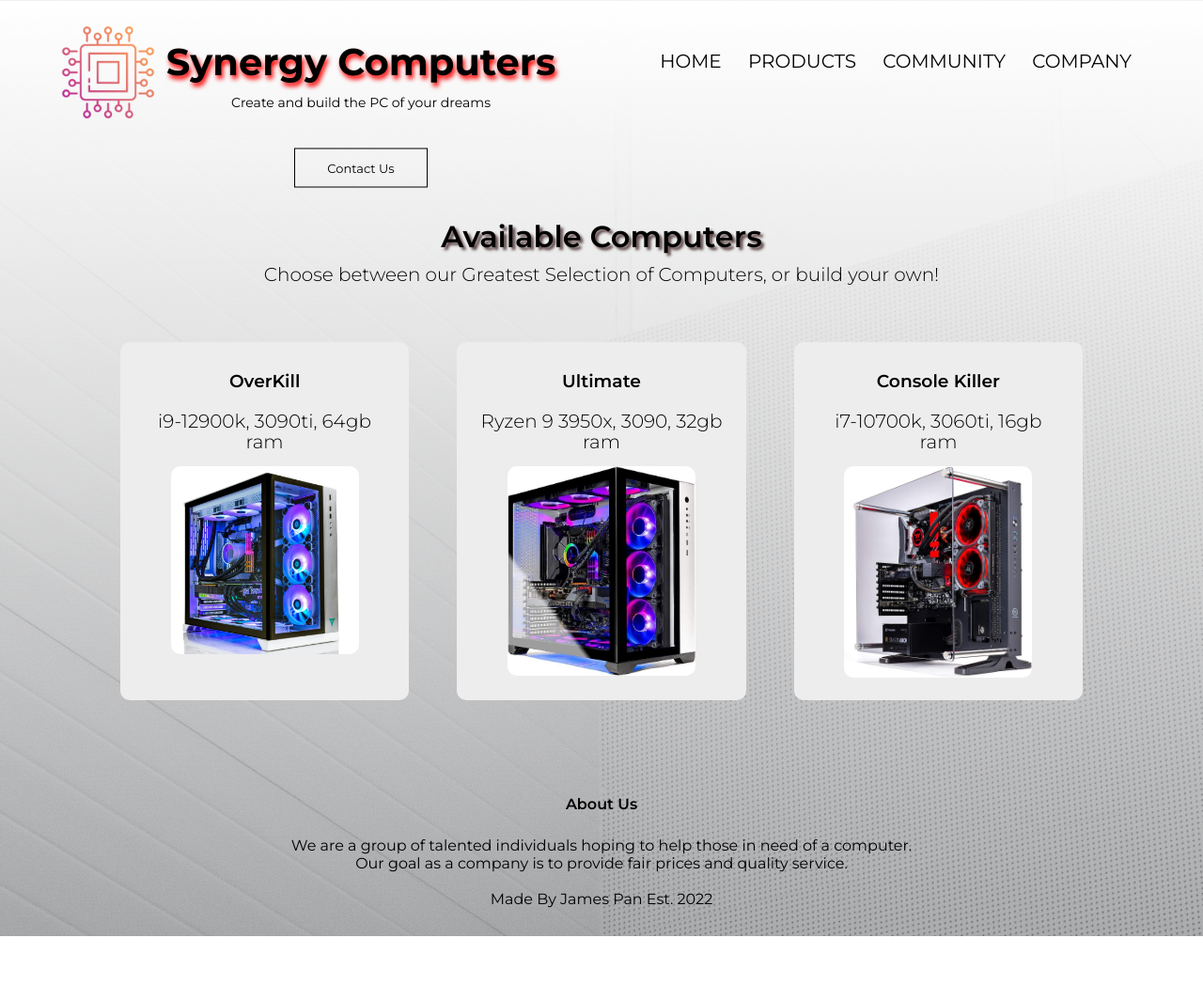
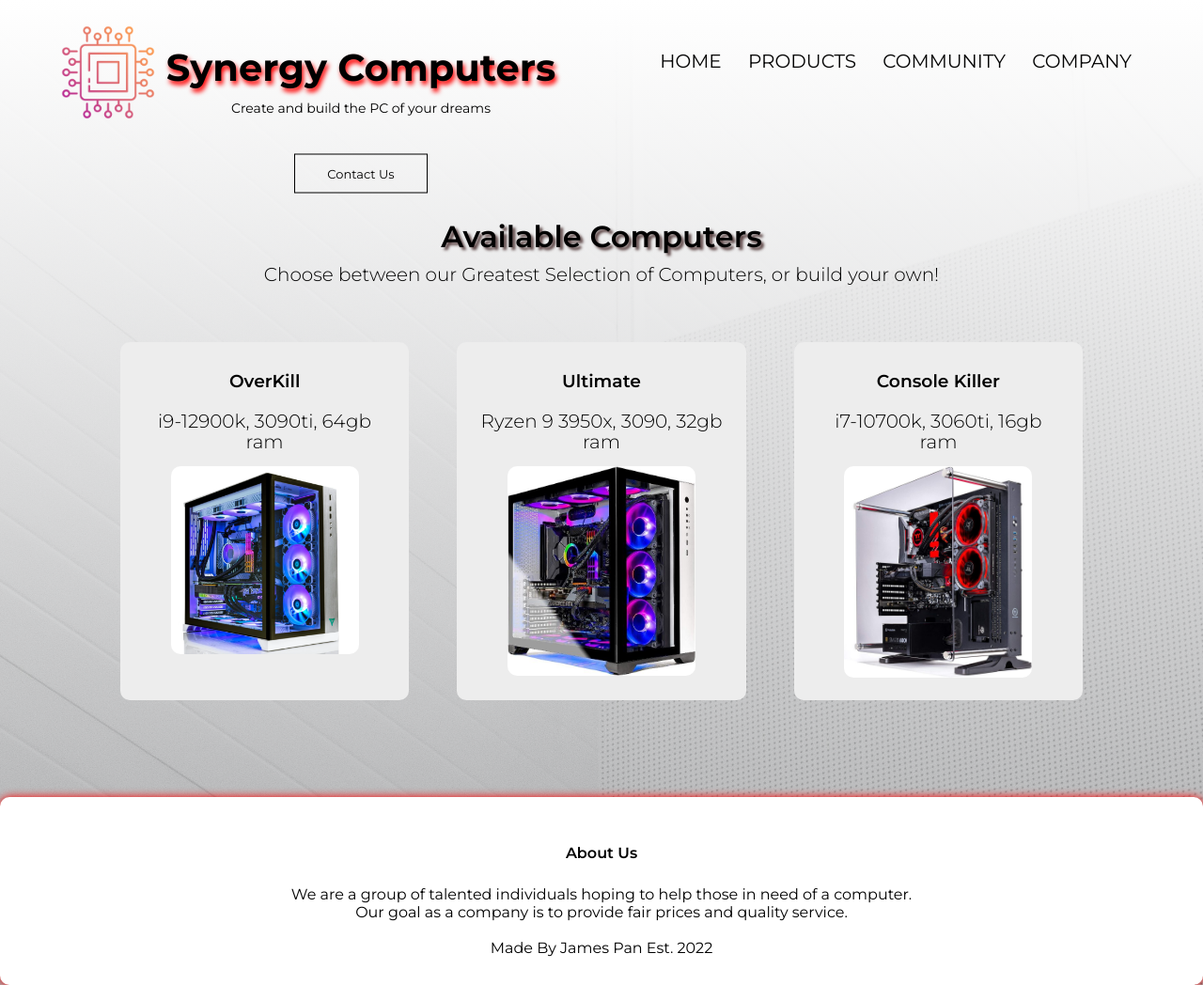
Before and after one commit to Jamespan6704/F28-Capstone-Project, a website: page client/index.html in a window 1280 px wide. Shown: the whole page at 94% size. Before the commit the page ends 996 px from the top, so only its background shows below. Drawn offline with nearby package versions, Linux system fonts and the light colour scheme.

Commit message:
Hopefully Final Commit

```diff
--- a/client/about.css
+++ b/client/about.css
@@ -61,7 +61,7 @@ nav img {
 .title {
   width: 100%;
   color: rgb(255, 255, 255);
-  position: absolute;
+  position: relative;
   top: 15%;
   left: 40%;
   transform: translate(-60%, -50%);
--- a/client/index.css
+++ b/client/index.css
@@ -275,11 +275,16 @@ nav img {
   justify-content: space-between;
   align-items: row;
 }
-
 .footer {
   width: 100%;
   text-align: center;
   padding: 30px 0;
+  margin-top: 4%;
+  flex-basis: 30%;
+  background: rgb(255, 255, 255);
+  border-radius: 10px;
+  box-sizing: border-box;
+  box-shadow: 0 0 10px rgb(255, 0, 0);
 }
 
 .footer h4 {
--- a/client/products.css
+++ b/client/products.css
@@ -62,7 +62,7 @@ nav img {
   width: 100%;
   color: rgb(0, 0, 0);
   position: absolute;
-  top: 8%;
+  top: 7%;
   left: 40%;
   transform: translate(-60%, -50%);
   text-align: center;
```
